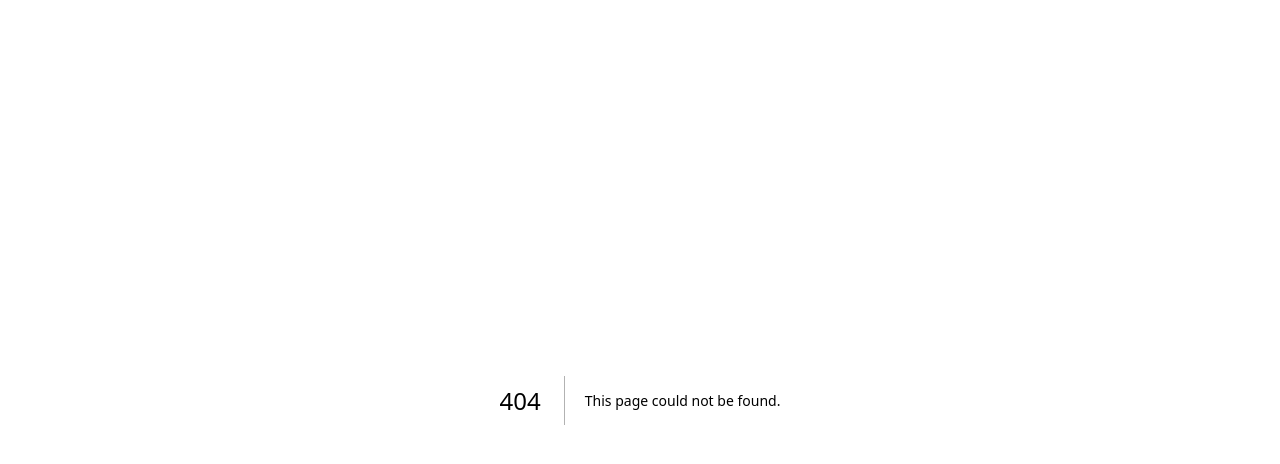
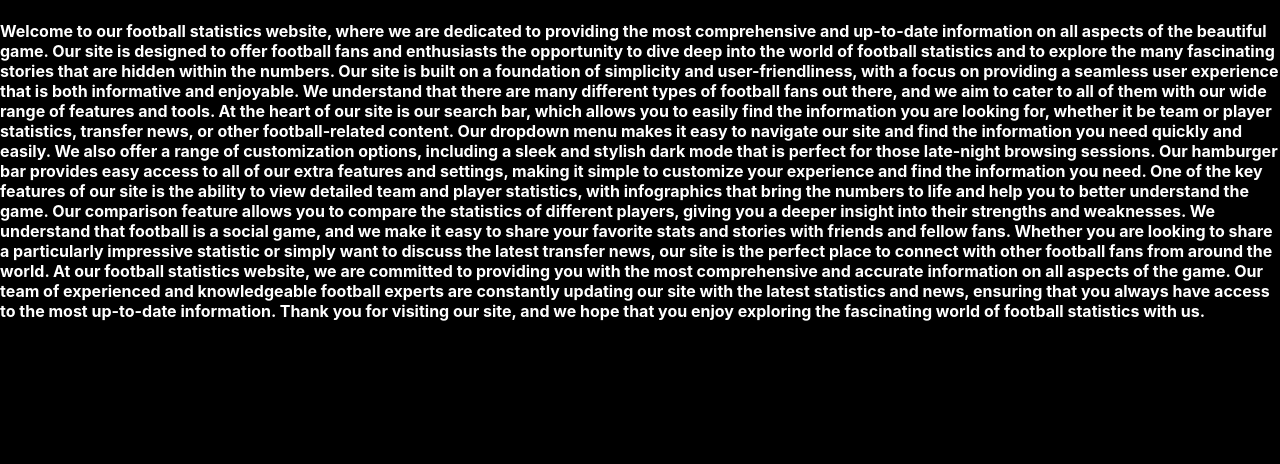
Before and after one commit to Elijah10000/football-iq, a Next.js app: page /AboutUs in a window 1280 px wide. Before the commit this address had no page. Shown: the top 464 px of the page. Built offline with nearby package versions, Linux system fonts and the light colour scheme.

Commit message:
about-us-page

```diff
--- a/components/hamburgerBar.tsx
+++ b/components/hamburgerBar.tsx
@@ -4,6 +4,7 @@ import { useState } from 'react';
 import { useGlobalContext } from 'contexts/GlobalContext';
 import React from 'react';
 import { ThemeProvider } from 'styled-components';
+import Link from 'next/link';
 
 interface HamburgerProps {
   isDarkMode?: boolean;
@@ -31,7 +32,7 @@ export const Hamburger = (props: HamburgerProps) => {
           {isOpen && (
             <ul>
               <li><a href="login">Login</a></li>
-              <li>About Us</li>
+              <li><a href="pages\AboutUs.tsx">About Us</a></li>
               <li>Transfer News</li>
               <li><DarkMode onToggle={handleToggle} /></li>
             </ul>
--- /dev/null
+++ b/pages/AboutUs.tsx
@@ -0,0 +1,33 @@
+import React from 'react';
+import Link from 'next/link';
+
+const AboutUs: React.FC = () => {
+  return (
+    <html>
+      <head>
+        <title>TypeScript Component Example</title>
+      </head>
+      <body>
+        <div id="app"></div>
+        <h4>
+          Welcome to our football statistics website, where we are dedicated to providing the most comprehensive and up-to-date information on all aspects of the beautiful game. Our site is designed to offer football fans and enthusiasts the opportunity to dive deep into the world of football statistics and to explore the many fascinating stories that are hidden within the numbers.
+
+          Our site is built on a foundation of simplicity and user-friendliness, with a focus on providing a seamless user experience that is both informative and enjoyable. We understand that there are many different types of football fans out there, and we aim to cater to all of them with our wide range of features and tools.
+
+          At the heart of our site is our search bar, which allows you to easily find the information you are looking for, whether it be team or player statistics, transfer news, or other football-related content. Our dropdown menu makes it easy to navigate our site and find the information you need quickly and easily.
+
+          We also offer a range of customization options, including a sleek and stylish dark mode that is perfect for those late-night browsing sessions. Our hamburger bar provides easy access to all of our extra features and settings, making it simple to customize your experience and find the information you need.
+
+          One of the key features of our site is the ability to view detailed team and player statistics, with infographics that bring the numbers to life and help you to better understand the game. Our comparison feature allows you to compare the statistics of different players, giving you a deeper insight into their strengths and weaknesses.
+
+          We understand that football is a social game, and we make it easy to share your favorite stats and stories with friends and fellow fans. Whether you are looking to share a particularly impressive statistic or simply want to discuss the latest transfer news, our site is the perfect place to connect with other football fans from around the world.
+
+          At our football statistics website, we are committed to providing you with the most comprehensive and accurate information on all aspects of the game. Our team of experienced and knowledgeable football experts are constantly updating our site with the latest statistics and news, ensuring that you always have access to the most up-to-date information.
+
+          Thank you for visiting our site, and we hope that you enjoy exploring the fascinating world of football statistics with us.
+        </h4>
+      </body>
+    </html>
+  );
+};
+export default AboutUs;
```
